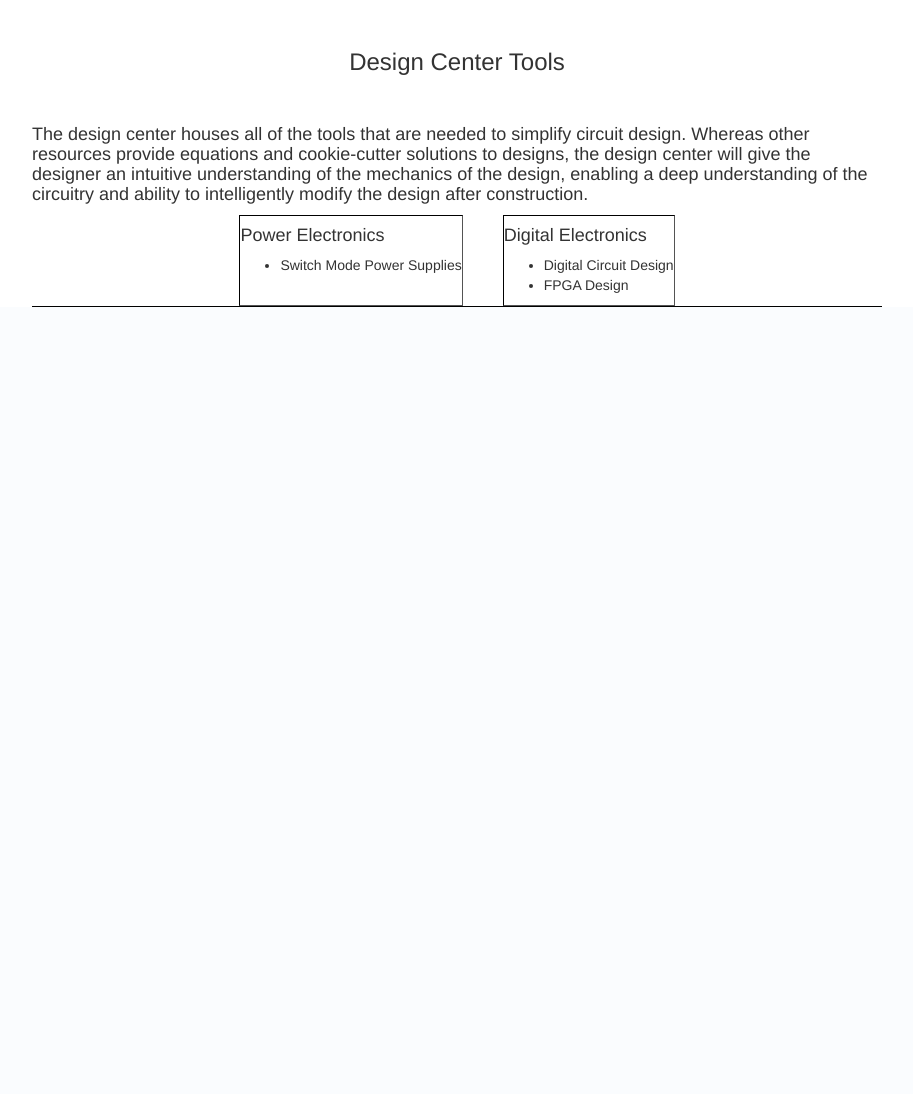
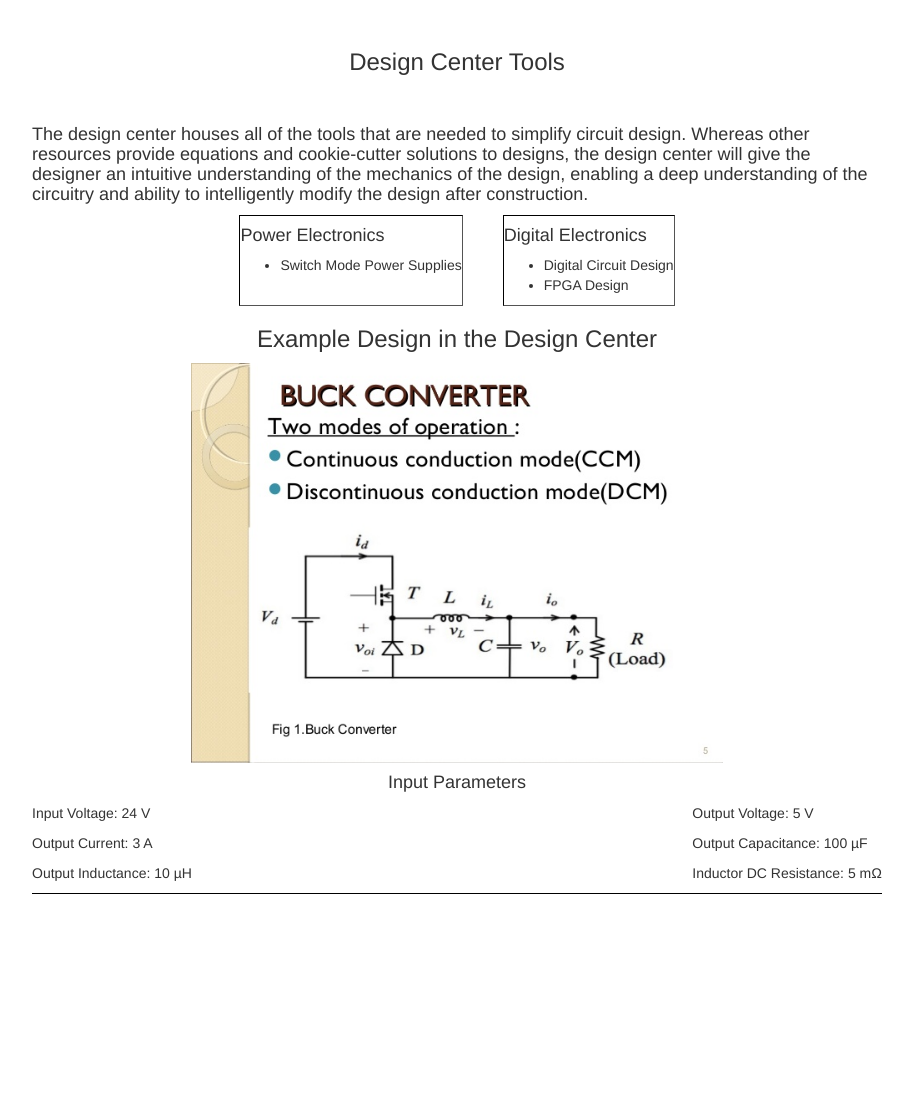
Before and after one commit to EECS/switching_design_site, a Django app: page / in a window 1280 px wide. Shown: the part 801-1895 px from the top of the page, without its empty margins (183-1096 px from the left). Before the commit the page ends 1108 px from the top, so only its background shows below. Run offline with Django 3.2, Linux system fonts and the light colour scheme; some libraries are stand-ins or nearby versions.

Commit message:
Example design populated in landing page

```diff
--- a/landing_page/static/css/styles.css
+++ b/landing_page/static/css/styles.css
@@ -23,7 +23,10 @@
 }
 
 #content-row{
-    margin: 0px 200px 0px 200px;
+    margin: 0px 200px 200px 200px;
+    border-bottom-style: solid;
+    border-bottom-color:black;
+    border-bottom-width: 1px;
 }
 
 #content-row-header{
@@ -32,9 +35,6 @@
 }
 
 .card-deck{
-    border-bottom-style: solid;
-    border-bottom-color:black;
-    border-bottom-width: 1px;
     display: flex;
     justify-content: center;
 }
@@ -45,3 +45,13 @@
     border-width: 1px;
     margin:0px 20px;
 }
+
+#content-row-example{
+    text-align: center;
+}
+
+#example-parameters{
+    display: flex;
+    text-align: left;
+    justify-content: space-between;
+}
--- a/landing_page/templates/index.html
+++ b/landing_page/templates/index.html
@@ -98,4 +98,34 @@
     </div>
   {% endif %}
 </div>
+
+<div id="content-row-example">
+    <div id="example-title">
+      <h3>Example Design in the Design Center</h4>
+    </div>
+
+    <div id="example-design-picture">
+      {% load static %}
+      <img src="{% static '/img/buck-converter.jpg' %}" alt="Buck Converter" height="400 px">
+    </div>
+
+    <div id="example-design-input-title">
+      <h4>Input Parameters</h4>
+    </div>
+
+    <div id="example-parameters">
+      <div id="example-parameters-left-column">
+        <p>Input Voltage: {{input_voltage}} V</p>
+        <p>Output Current: {{output_current}} A</p>
+        <p>Output Inductance: {{inductance}} &micro;H</p>
+      </div>
+
+      <div id="example-parameters-right-column">
+        <p>Output Voltage: {{output_voltage}} V</p>
+        <p>Output Capacitance: {{capacitance}} &micro;F</p>
+        <p>Inductor DC Resistance: {{inductor_res}} m&#8486;</p>
+      </div>
+  </div>
+
+</div>
 {% endblock %}
--- a/landing_page/views.py
+++ b/landing_page/views.py
@@ -13,6 +13,17 @@ def index(request):
     show_ana_electronics = False
     show_dig_electronics = True
 
+    input_voltage = 24
+    output_voltage = 5
+    output_current = 3
+    q1_on_res = 25 #milliOhms
+    d1_on_volt = 0.7
+    inductor_res = 5 #milliohms
+    capacitor_res = 10 #milliohms
+    inductance = 10 #microhenries
+    capacitance = 100 #microfarads
+    load_res = 1.67 #ohms
+
     return render(
         request,
         'index.html',
@@ -23,5 +34,14 @@ def index(request):
                 'paid_site':paid_site,
                 'show_power_electronics':show_power_electronics,
                 'show_ana_electronics':show_ana_electronics,
-                'show_dig_electronics':show_dig_electronics}
+                'show_dig_electronics':show_dig_electronics,
+                'input_voltage':input_voltage,
+                'output_voltage':output_voltage,
+                'output_current':output_current,
+                'q1_on_res':q1_on_res,
+                'd1_on_volt':d1_on_volt,
+                'inductor_res':inductor_res,
+                'capacitor_res':capacitor_res,
+                'inductance':inductance,
+                'capacitance':capacitance}
     )
```
Also changed, not shown: landing_page/static/img/buck-converter.jpg (added).
